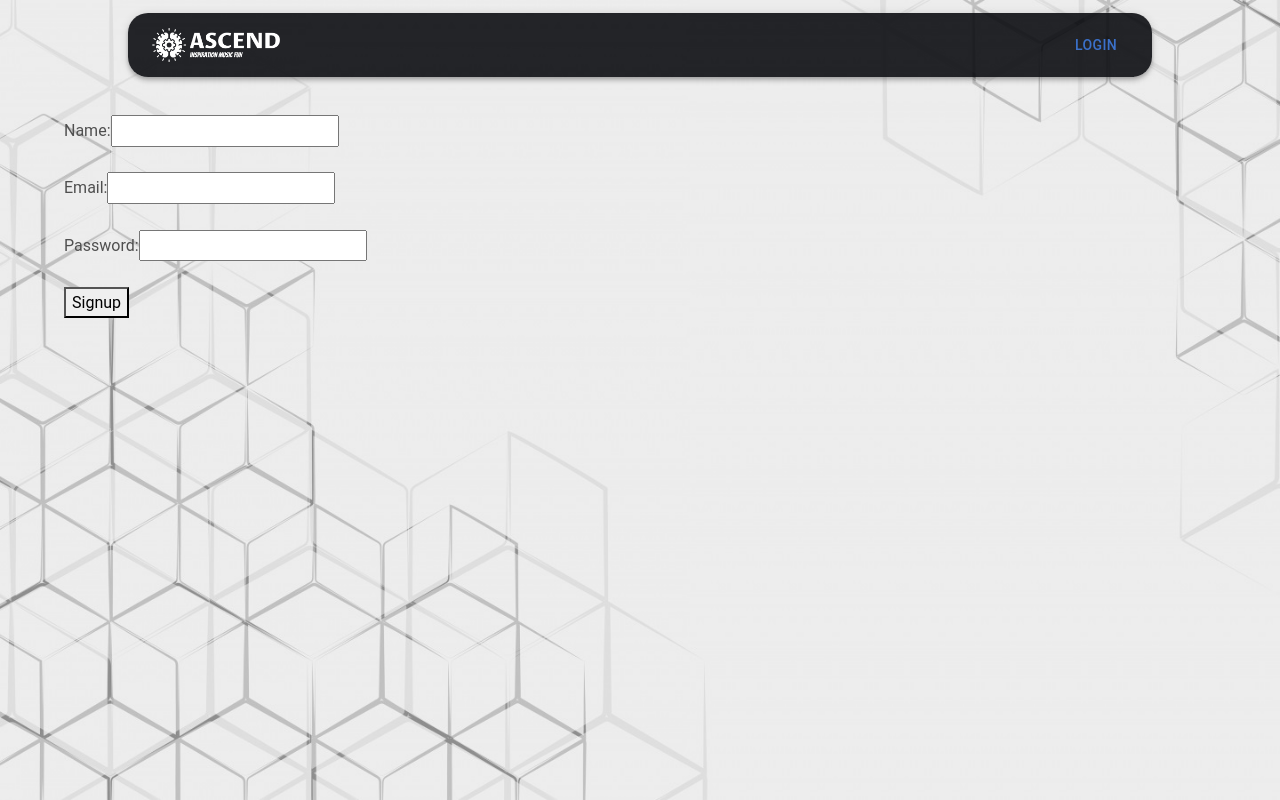
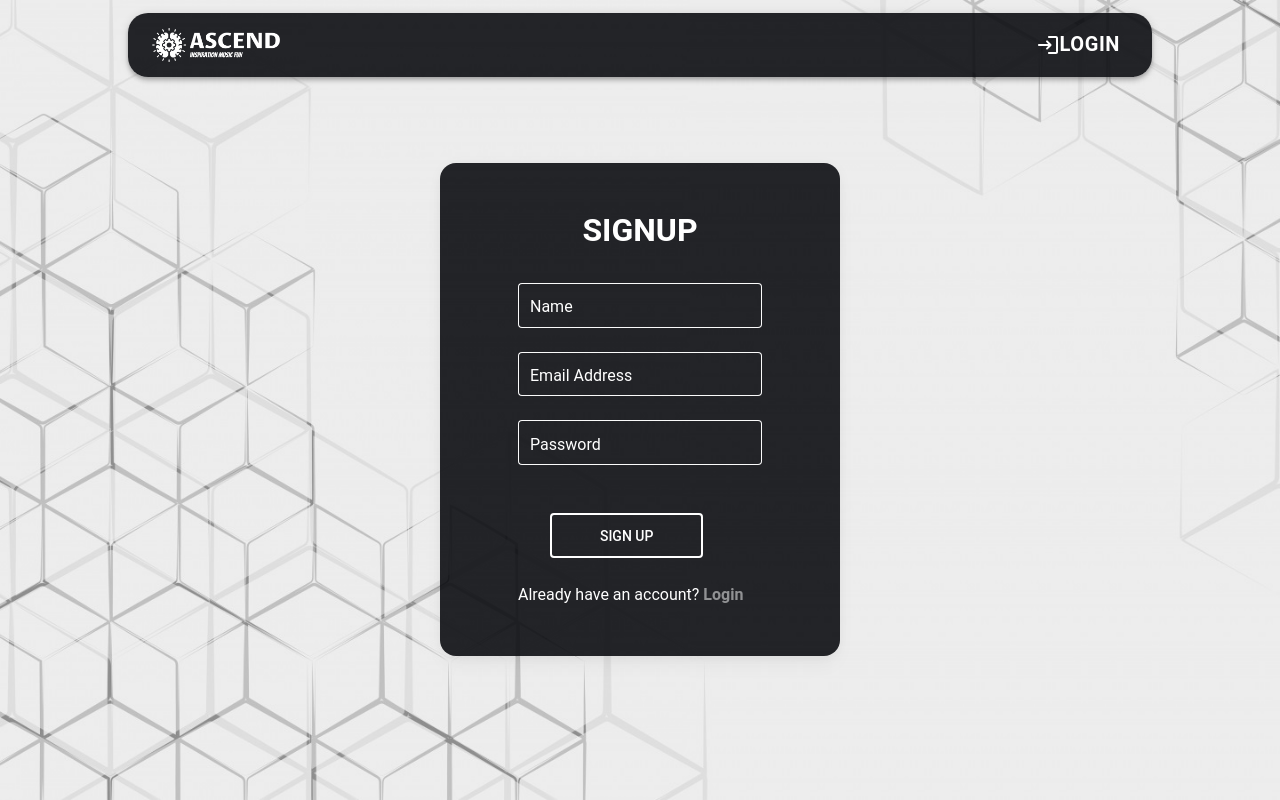
Before and after one commit to T1To48/Mid-Term-Project-ASCEND-, a React (Create React App) app: page /signup in a window 1280 px wide. Built offline with nearby package versions, Linux system fonts and the light colour scheme.

Commit message:
95% final,

```diff
--- a/src/components/Navbar.component.js
+++ b/src/components/Navbar.component.js
@@ -1,32 +1,29 @@
-import * as React from 'react';
+import * as React from "react";
 
+import { NavLink } from "react-router-dom";
+import { useGlobalContext } from "../context/GlobalContext";
+import { useState, useEffect } from "react";
+import secureLocalStorage from "react-secure-storage";
 
-import { NavLink } from 'react-router-dom';
-import { useGlobalContext } from '../context/GlobalContext';
-import { useState,useEffect } from 'react';
-import secureLocalStorage from 'react-secure-storage';
+import AppBar from "@mui/material/AppBar";
+import Box from "@mui/material/Box";
+import Toolbar from "@mui/material/Toolbar";
+import IconButton from "@mui/material/IconButton";
+import Button from "@mui/material/Button";
+import Typography from "@mui/material/Typography";
+import MenuItem from "@mui/material/MenuItem";
+import Menu from "@mui/material/Menu";
+import AccountCircle from "@mui/icons-material/AccountCircle";
+import GradeIcon from "@mui/icons-material/Grade";
+import LoginRoundedIcon from "@mui/icons-material/LoginRounded";
 
-import AppBar from '@mui/material/AppBar';
-import Box from '@mui/material/Box';
-import Toolbar from '@mui/material/Toolbar';
-import IconButton from '@mui/material/IconButton';
-import Button  from '@mui/material/Button';
-import Typography from '@mui/material/Typography';
-import MenuItem from '@mui/material/MenuItem';
-import Menu from '@mui/material/Menu';
-import AccountCircle from '@mui/icons-material/AccountCircle';
-import GradeIcon from '@mui/icons-material/Grade';
-
-import MainLogo from "../assets/images/MainLogo.png"
-import MainLogoOnHover from "../assets/images/MainLogoOnHover.png"
-
-
-
-
+import MainLogo from "../assets/images/MainLogo.png";
+import MainLogoOnHover from "../assets/images/MainLogoOnHover.png";
 
 export default function Navbar() {
-  const{loggedUser,setLoggedUser,localApi,setMusicSearchResult,theLogo}=useGlobalContext()
-  const [status, setStatus] = useState(false)
+  const { loggedUser, setLoggedUser, localApi, setMusicSearchResult, theLogo } =
+    useGlobalContext();
+  const [status, setStatus] = useState(false);
   const [anchorEl, setAnchorEl] = React.useState(null);
   const [anchorElLibrary, setAnchorElLibrary] = React.useState(null);
   const isMenuOpen = Boolean(anchorEl);
@@ -41,115 +38,115 @@ export default function Navbar() {
 
   const handleLogout = () => {
     setAnchorEl(null);
-    localApi ("del", "loggedUser");
-    secureLocalStorage.clear()
-    setLoggedUser([])
-    setMusicSearchResult([])
+    localApi("del", "loggedUser");
+    secureLocalStorage.clear();
+    setLoggedUser([]);
+    setMusicSearchResult([]);
   };
   const handleMenuClose = () => {
-    setTimeout(()=>setAnchorEl(null),500)
+    setTimeout(() => setAnchorEl(null), 500);
   };
   const handleLibraryMenuClose = () => {
-    setTimeout(()=>setAnchorElLibrary(null),500)
-
+    setTimeout(() => setAnchorElLibrary(null), 500);
   };
 
+  useEffect(() => {
+    setTimeout(() => {
+      Object.keys(loggedUser).length > 0 ? setStatus(true) : setStatus(false);
+    }, 1);
+  }, [loggedUser]);
 
-useEffect(() => {
-
-  setTimeout(()=>{
-    Object.keys(loggedUser).length>0?
-  setStatus(true):setStatus(false)
-  },1)
-
-
-}, [loggedUser])
-
-
-  const menuId = 'primary-search-account-menu';
+  const menuId = "primary-search-account-menu";
   const renderMenu = (
     <Menu
-
       anchorEl={anchorEl}
       anchorOrigin={{
-        vertical: 'top',
-        horizontal: 'right',
+        vertical: "top",
+        horizontal: "right",
       }}
       id={menuId}
       keepMounted
       transformOrigin={{
-        vertical: 'top',
-        horizontal: 'right',
+        vertical: "top",
+        horizontal: "right",
       }}
       open={isMenuOpen}
       onClose={handleMenuClose}
-      style={{ marginTop: '10vh' }}
+      style={{ marginTop: "10vh" }}
     >
-      <div style={{ marginTop: '1vh' }} onMouseLeave={handleMenuClose} >
-            <MenuItem onClick={handleLibraryMenuClose}><NavLink to='/'>HOME</NavLink></MenuItem>
+      <div style={{ marginTop: "1vh" }} onMouseLeave={handleMenuClose}>
+        <MenuItem onClick={handleLibraryMenuClose}>
+          <NavLink to="/">HOME</NavLink>
+        </MenuItem>
 
-      <MenuItem  ><NavLink  to='/'><div onClick={handleLogout}>Logout</div></NavLink></MenuItem>
-    </div></Menu>
-
+        <MenuItem>
+          <NavLink to="/">
+            <div onClick={handleLogout}>Logout</div>
+          </NavLink>
+        </MenuItem>
+      </div>
+    </Menu>
   );
-  const libraryId = 'primary-search-account-menu';
+  const libraryId = "primary-search-account-menu";
   const renderLibrary = (
     <Menu
       anchorEl={anchorElLibrary}
       anchorOrigin={{
-        vertical: 'top',
-        horizontal: 'right',
+        vertical: "top",
+        horizontal: "right",
       }}
       id={libraryId}
       keepMounted
       transformOrigin={{
-        vertical: 'top',
-        horizontal: 'right',
+        vertical: "top",
+        horizontal: "right",
       }}
       open={isLibraryMenuOpen}
       onClose={handleLibraryMenuClose}
-      sx={{ marginTop: '10vh' }}
-    ><div style={{ marginTop: '1vh' }} onMouseLeave={handleLibraryMenuClose} >
+      sx={{ marginTop: "10vh" }}
+    >
+      <div style={{ marginTop: "1vh" }} onMouseLeave={handleLibraryMenuClose}>
         <MenuItem onClick={handleLibraryMenuClose}>Quotes</MenuItem>
-      <MenuItem onClick={handleLibraryMenuClose}><NavLink to='/music-library'>Music</NavLink></MenuItem>
+        <MenuItem onClick={handleLibraryMenuClose}>
+          <NavLink to="/music-library">Music</NavLink>
+        </MenuItem>
       </div>
     </Menu>
   );
 
-  const LogoWidth=window.innerWidth>700?{width:window.innerWidth*0.1}:{width:window.innerWidth*0.2};
+  const LogoWidth =
+    window.innerWidth > 700
+      ? { width: window.innerWidth * 0.1 }
+      : { width: window.innerWidth * 0.2 };
 
   return (
-    <Box  sx={{ flexGrow: 1,margin:"10%"}}>
-      <AppBar position="fixed" sx={{borderRadius:"20px",width:"80vw",margin:"1% 10%"}}>
+    <Box sx={{ flexGrow: 1, margin: "10%" }}>
+      <AppBar
+        position="fixed"
+        sx={{ borderRadius: "20px", width: "80vw", margin: "1% 10%" }}
+      >
         <Toolbar>
-          {/* <IconButton
-            size="large"
-            edge="start"
-            color="inherit"
-            aria-label="open drawer"
-            sx={{ mr: 2 }}
+          <Typography variant="h6" noWrap component="div">
+            <div
+              onMouseOver={() => (theLogo.current.src = MainLogoOnHover)}
+              onMouseLeave={() => (theLogo.current.src = MainLogo)}
+              onClick={() => setMusicSearchResult([])}
             >
-            <MenuIcon />
-          </IconButton> */}
-          <Typography
-            variant="h6"
-            noWrap
-            component="div"
-          >
-            <div onMouseOver={()=>theLogo.current.src=MainLogoOnHover} onMouseLeave={()=>theLogo.current.src=MainLogo} onClick={() => setMusicSearchResult([])}>
-            <NavLink to='/'><img src={MainLogo} style={LogoWidth}  alt="ASCEND" ref={theLogo} /></NavLink>
+              <NavLink to="/">
+                <img
+                  src={MainLogo}
+                  style={LogoWidth}
+                  alt="ASCEND"
+                  ref={theLogo}
+                />
+              </NavLink>
             </div>
           </Typography>
 
           <Box sx={{ flexGrow: 1 }} />
-          <Box sx={{ display: { xs: 'flex', md: 'flex' } }}>
-            {/* <IconButton size="large" aria-label="show 4 new mails" color="inherit">
-              <Badge badgeContent={4} color="error">
-                <MailIcon />
-              </Badge>
-            </IconButton> */}
-
-            {status&&<IconButton
+          <Box sx={{ display: { xs: "flex", md: "flex" } }}>
+            {status && (
+              <IconButton
                 size="large"
                 edge="end"
                 aria-label="account of current user"
@@ -158,9 +155,11 @@ useEffect(() => {
                 onClick={handleLibraryMenuOpen}
                 color="inherit"
               >
-              <GradeIcon sx={{"&:hover":{color:"#1fb75c"}}}/>
-            </IconButton>}
-            {status?<IconButton
+                <GradeIcon sx={{ "&:hover": { color: "#1fb75c" } }} />
+              </IconButton>
+            )}
+            {status ? (
+              <IconButton
                 size="large"
                 edge="end"
                 aria-label="account of current user"
@@ -169,26 +168,28 @@ useEffect(() => {
                 onClick={handleProfileMenuOpen}
                 color="inherit"
               >
-              <AccountCircle sx={{"&:hover":{color:"#1fb75c"}}}/>
-            </IconButton>:<Button><NavLink to='/login'>Login</NavLink></Button>}
+                <AccountCircle sx={{ "&:hover": { color: "#1fb75c" } }} />
+              </IconButton>
+            ) : (
+              <NavLink to="/login">
+                <Button
+                  sx={{
+                    color: "white",
+                    fontWeight: "700",
+                    fontSize: "20px",
+                    "&:hover": { color: "#1fb75c" },
+                  }}
+                >
+                  <LoginRoundedIcon />
+                  Login
+                </Button>
+              </NavLink>
+            )}
           </Box>
-          {/* <Box sx={{ display: { xs: 'flex', md: 'none' } }}>
-            <IconButton
-              size="large"
-              aria-label="show more"
-            //   aria-controls={mobileMenuId}
-              aria-haspopup="true"
-            //   onClick={handleMobileMenuOpen}
-              color="inherit"
-            >
-              <MoreIcon />
-            </IconButton>
-          </Box> */}
         </Toolbar>
       </AppBar>
-      {/* {renderMobileMenu} */}
       {renderLibrary}
-      {status&& renderMenu}
+      {status && renderMenu}
       {renderMenu}
     </Box>
   );
--- a/src/components/mQuotes/mQuotesList.component.js
+++ b/src/components/mQuotes/mQuotesList.component.js
@@ -27,7 +27,6 @@ const MQuotesList = () => {
       if (quotesArr) {
         setQuotesResults(rndmRange(quotesArr));
       }
-      console.log(quotesArr);
     } catch (error) {
       console.log(error);
     } finally {
@@ -36,7 +35,6 @@ const MQuotesList = () => {
   };
 
   useEffect(() => {
-    console.log("pickle rick", quotesResults);
 
     localStorage.setItem("currentQuotes", JSON.stringify(quotesResults));
   }, [quotesResults]);
--- a/src/components/songs/SongsList.component.js
+++ b/src/components/songs/SongsList.component.js
@@ -13,9 +13,7 @@ import Container from "@mui/material/Container";
 
 const SongsList = () => {
   const {
-    localApi,
     loggedUser,
-    setLoggedUser,
     musicSearchResult,
     setMusicSearchResult,
     btnHoverBgColor,
@@ -29,7 +27,6 @@ const SongsList = () => {
       ...loggedUser,
       password: secureLocalStorage.getItem("loggedUserPassword"),
     };
-    console.log(updatedUser);
     if (!updatedUser.library.songs.includes(selectedSong)) {
       updatedUser.library.songs.push(selectedSong);
       updateUserLibrary(updatedUser);
@@ -60,7 +57,7 @@ const SongsList = () => {
       </Button>
 
       {musicSearchResult.map((songId) => (
-        <Container fixed>
+        <Container key={Math.random()} fixed>
           <SongItem
             songTitle={songId}
             songId={songId}
--- a/src/context/GlobalContext.js
+++ b/src/context/GlobalContext.js
@@ -1,18 +1,19 @@
-import React, { useState, createContext, useContext,useRef } from "react";
+import React, { useState, createContext, useContext, useRef } from "react";
 
 const AppContext = createContext();
 
 const AppProvider = ({ children }) => {
-  const btnHoverBgColor={"&:hover":{backgroundColor:"#1fb75c",color:"black"}}
-  const theLogo=useRef();
+  const btnHoverBgColor = {
+    "&:hover": { backgroundColor: "#1fb75c", color: "black" },
+  };
+  const theLogo = useRef();
   const [isLoading, setIsLoading] = useState(false);
   const [musicSearchResult, setMusicSearchResult] = useState([]);
   const [loggedUser, setLoggedUser] = useState(() => {
     const isLogged = localStorage.getItem("loggedUser");
     return isLogged ? JSON.parse(isLogged) : [];
   });
-
-
+  const [isUserInDataBase, setIsUserInDataBase] = useState(false);
 
   const rndm = (min, max) => {
     let difference = max + 1 - min;
@@ -45,7 +46,6 @@ const AppProvider = ({ children }) => {
     return result;
   };
 
-
   const localApi = (method, key, value) => {
     let localApiArr = [];
     switch (method) {
@@ -69,8 +69,6 @@ const AppProvider = ({ children }) => {
     return localApiArr && localApiArr.flat();
   };
 
-
-
   return (
     <AppContext.Provider
       value={{
@@ -85,6 +83,8 @@ const AppProvider = ({ children }) => {
         rndm,
         btnHoverBgColor,
         theLogo,
+        isUserInDataBase,
+        setIsUserInDataBase,
       }}
     >
       {children}
--- a/src/pages/Signup.page.js
+++ b/src/pages/Signup.page.js
@@ -1,58 +1,149 @@
-import React,{useState} from 'react'
-import { usersDataApi } from '../api\'s';
-const Signup= () => {
-const [signupResults,setSignupResults]=useState(null)
+import React, { useState } from "react";
+import { Link,useNavigate } from "react-router-dom";
+
+import { usersDataApi } from "../api's";
+import useAxios from "../hooks.js/useAxios";
+import { useGlobalContext } from "../context/GlobalContext";
+
+import {
+  MDBBtn,
+  MDBContainer,
+  MDBRow,
+  MDBCol,
+  MDBCard,
+  MDBCardBody,
+  MDBInput,
+} from "mdb-react-ui-kit";
+import "mdb-react-ui-kit/dist/css/mdb.min.css";
+
+const Signup = () => {
+  const navigate=useNavigate();
+  const {isUserInDb}=useAxios();
+  const {isUserInDataBase,setIsUserInDataBase}=useGlobalContext();
+  const [signupResults, setSignupResults] = useState(null);
   const [signupDetails, setSignupDetails] = useState({
-   name:"",
-   email:"",
-   password:"",
-   library:{
-      quotes:[],
-      songs:[],
-      recipes:[]
-   }
+    name: "",
+    email: "",
+    password: "",
+    library: {
+      quotes: [],
+      songs: [],
+      recipes: [],
+    },
   });
 
-const handleChange=(e)=>{
+  const handleChange = (e) => {
     setSignupDetails({
       ...signupDetails,
-     [e.target.name]:e.target.value
+      [e.target.name]: e.target.value,
     });
+  };
 
-}
-//orng\ useEffect(() => {
-//orng\    console.log(signupDetails)
-//orng\ }, [signupDetails])
+  const handleSignup = async (e) => {
+    e.preventDefault();
+    isUserInDb(signupDetails.email)
 
-const handleSignup=async (e)=>{
-   e.preventDefault()
+      if(isUserInDataBase){
+      alert("User already exists")
+    }else{
       try {
-      //orng\ const response =
-      await usersDataApi.post(
-        "",
-        signupDetails
-      );
-      //orng\ setSignupResults(response.data);
-      //orng\ console.log(signupResults);
+        await usersDataApi.post("", signupDetails);
+        navigate("/login")
       } catch (error) {
         console.log(error);
       }
-
     }
 
+
+  };
+
   return (
-    <div >
-      <form onSubmit={handleSignup} >
-      <label htmlFor="name">Name:</label>
-      <input type="text" name="name" onChange={handleChange}  required/><br/><br/>
-      <label htmlFor="email">Email:</label>
-      <input type="email"  name="email" onChange={handleChange} required/><br/><br/>
-      <label htmlFor="password">Password:</label>
-      <input type="password" value={signupDetails.password} name="password" onChange={handleChange} required  /><br/><br/>
-      <button type="submit" value="Submit">Signup</button>
+    <MDBContainer fluid>
+      <MDBRow className="d-flex justify-content-center align-items-center h-100">
+        <MDBCol col="12">
+          <MDBCard
+            className=" text-white my-5 mx-auto"
+            style={{
+              borderRadius: "1rem",
+              maxWidth: "400px",
+              backgroundColor: "rgba(13, 14, 18, 0.90)",
+            }}
+          >
+            <MDBCardBody className="p-5 d-flex flex-column align-items-center  mx-auto w-100">
+              <h2 className="fw-bold mb-2 text-uppercase">signup</h2>
+              <br />
+              <form onSubmit={handleSignup}>
+                <MDBInput
+                  wrapperClass="mb-4  w-100"
+                  labelClass="text-white"
+                  label="Name"
+                  type="text"
+                  size="lg"
+                  name="name"
+                  onChange={handleChange}
+                  required
+                  contrast
+                  onFocus={(e) => (e.target.style.backgroundColor = "#1fb75c")}
+                  onBlur={(e) => (e.target.style.backgroundColor = "#242529")}
+                />
+                <MDBInput
+                  wrapperClass="mb-4  w-100"
+                  labelClass="text-white"
+                  label="Email Address"
+                  type="email"
+                  size="lg"
+                  name="email"
+                  onChange={handleChange}
+                  required
+                  contrast
+                  onFocus={(e) => (e.target.style.backgroundColor = "#1fb75c")}
+                  onBlur={(e) => (e.target.style.backgroundColor = "#242529")}
+                />
+                <MDBInput
+                  wrapperClass="mb-4  w-100"
+                  labelClass="text-white"
+                  label="Password"
+                  type="password"
+                  size="lg"
+                  name="password"
+                  onChange={handleChange}
+                  required
+                  contrast
+                  onFocus={(e) => (e.target.style.backgroundColor = "#1fb75c")}
+                  onBlur={(e) => (e.target.style.backgroundColor = "#242529")}
+                />
+                &nbsp;{" "}
+                <MDBBtn
+                  outline
+                  className=" px-5 m-4  text-white"
+                  color="white"
+                  size="lg"
+                  type="submit"
+                  onMouseEnter={(e) =>
+                    (e.target.style.backgroundColor = "#1fb75c")
+                  }
+                  onMouseLeave={(e) =>
+                    (e.target.style.backgroundColor = "#242529")
+                  }
+                >
+                  Sign Up
+                </MDBBtn>
+                <br />
+                <div>
+                  <p className="mb-0">
+                    Already have an account?{" "}
+                    <Link to="/login">
+                      <span className="text-white-50 fw-bold">Login</span>
+                    </Link>
+                  </p>
+                </div>
               </form>
-    </div>
-  )
-}
+            </MDBCardBody>
+          </MDBCard>
+        </MDBCol>
+      </MDBRow>
+    </MDBContainer>
+  );
+};
 
-export default Signup
+export default Signup;
```
Also changed, not shown: src/App.js (+11 -68 lines), src/components/library/MusicList.component.js (+26 -25 lines), src/hooks.js/useAxios.js (+19 -6 lines), src/pages/Landing.page.js (+36 -21 lines), src/pages/Login.page.js (+22 -35 lines), src/pages/Main.page.js (+2 -6 lines). Lines whose indentation alone changed are shown as unchanged.
